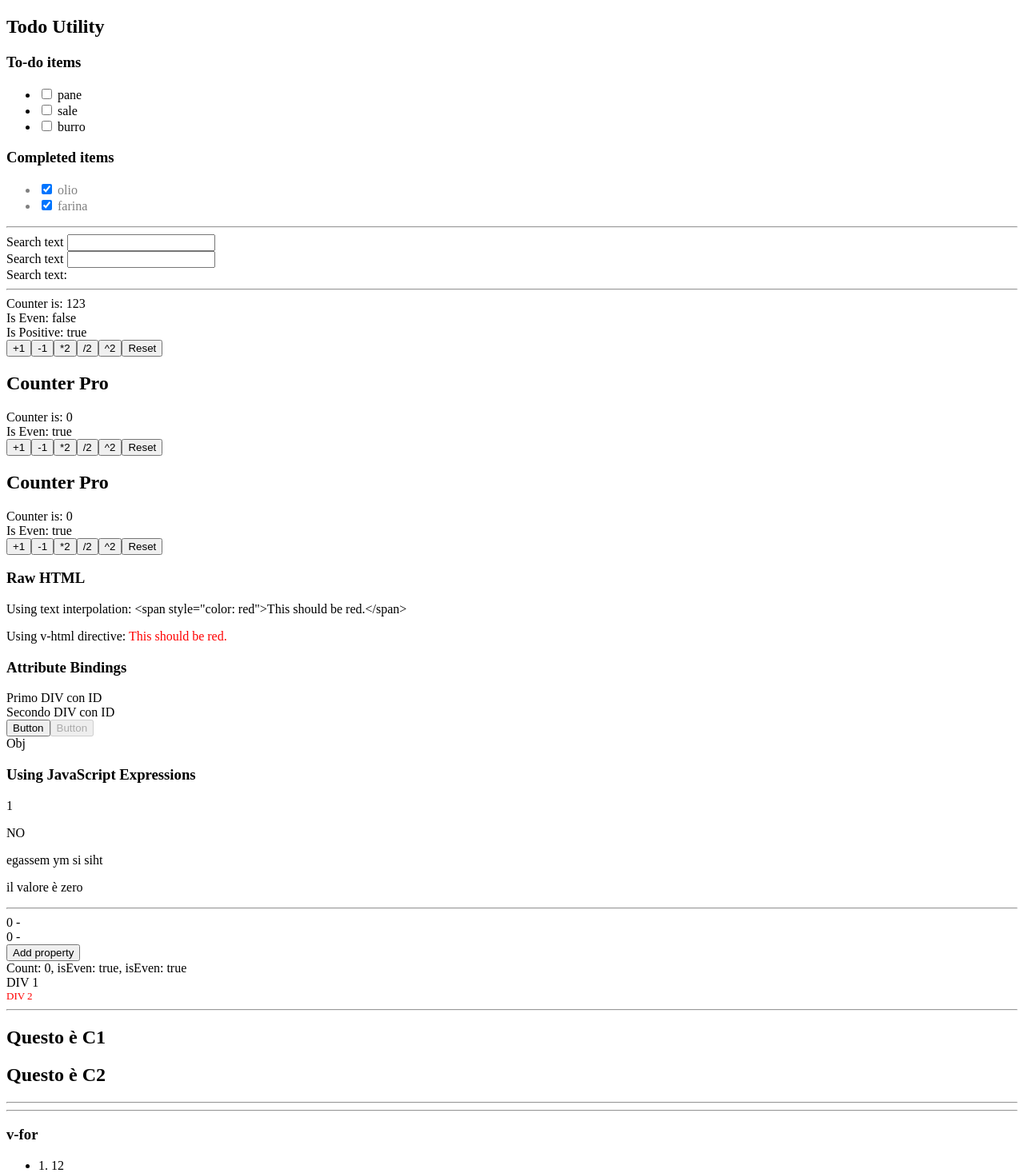
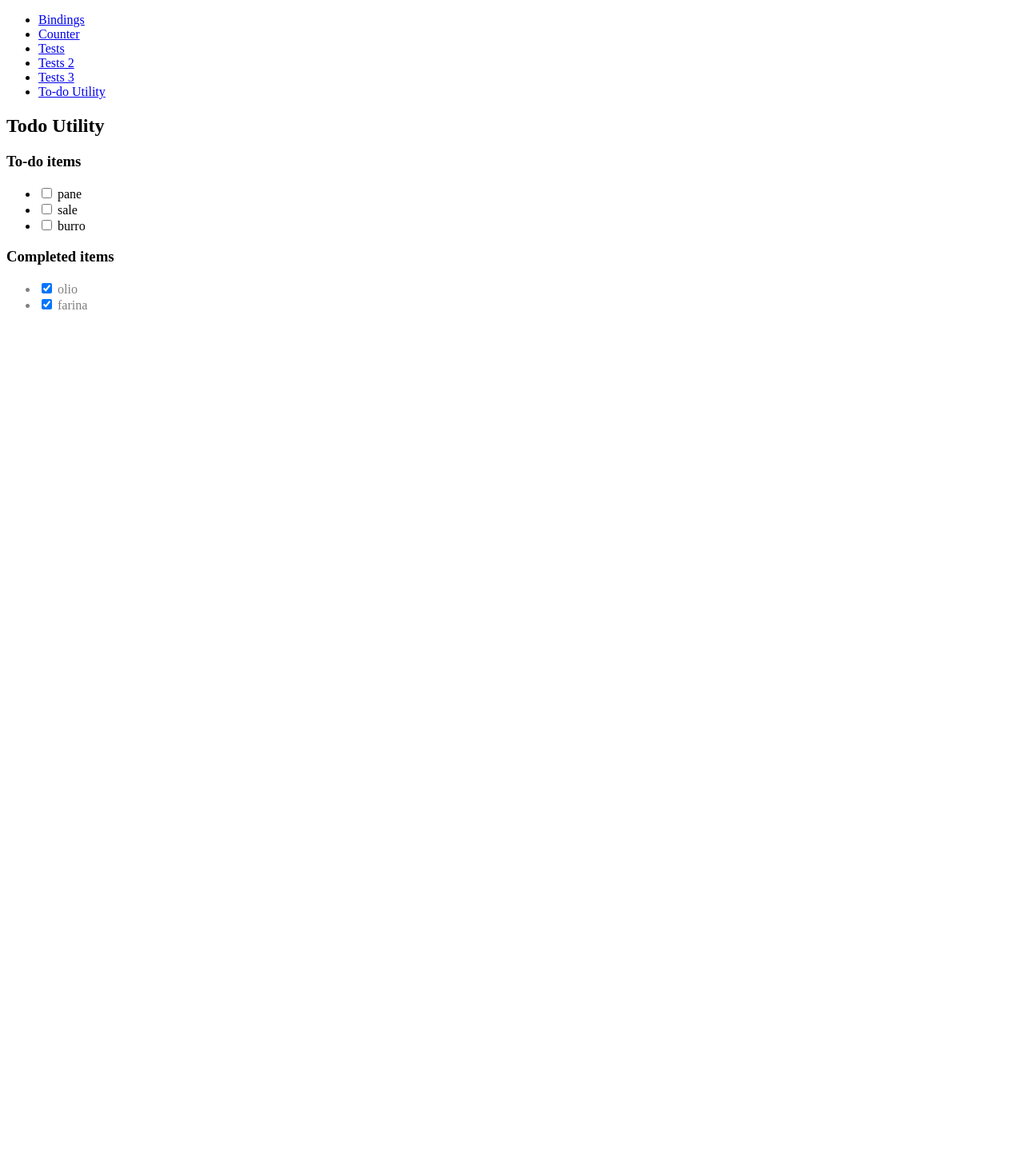
Before and after one commit to dennybiasiolli/vue-tutorial-project-2023-02-13, a Vue app: page /#/to-do-list in a window 1280 px wide. Shown: the top 1467 px of the page at 80% size. After the commit the page ends 800 px from the top, so only its background shows below. Built offline with nearby package versions, Linux system fonts and the light colour scheme.

Commit message:
configuring router

```diff
--- a/src/App.vue
+++ b/src/App.vue
@@ -1,41 +1,23 @@
-<script setup>
-import { ref } from 'vue'
-import Counter from '@/components/Counter.vue'
-import TodoUtility from '@/components/TodoUtility.vue'
-import CounterPro from '@/components/CounterPro.vue'
-import Tests from '@/components/Tests.vue'
-import Tests2 from '@/components/Tests2.vue'
-import Tests3 from '@/components/Tests3.vue'
-import Bindings from '@/components/Bindings.vue'
-
-function handleCounterChanged(valore) {
-  console.log('Il contatore è cambiato:', valore)
-}
-
-const counterValue = ref(0)
-</script>
-
 <template>
-  <TodoUtility />
-  <hr />
-  <Bindings />
-  <hr />
-  <Counter
-    :startValue="123"
-    @counterChanged="handleCounterChanged($event)"
-  />
-
-  <CounterPro
-    v-model="counterValue"
-  />
-  <CounterPro
-    :modelValue="counterValue"
-    @update:modelValue="newValue => counterValue = newValue"
-  />
-
-  <Tests />
-  <hr />
-  <Tests2 />
-  <hr />
-  <Tests3 />
+  <ul>
+    <li>
+      <RouterLink to="/bindings">Bindings</RouterLink>
+    </li>
+    <li>
+      <RouterLink to="/counter">Counter</RouterLink>
+    </li>
+    <li>
+      <RouterLink to="/tests">Tests</RouterLink>
+    </li>
+    <li>
+      <RouterLink to="/tests2">Tests 2</RouterLink>
+    </li>
+    <li>
+      <RouterLink to="/tests3">Tests 3</RouterLink>
+    </li>
+    <li>
+      <RouterLink :to="{ name: 'todo' }">To-do Utility</RouterLink>
+    </li>
+  </ul>
+  <RouterView />
 </template>
--- /dev/null
+++ b/src/components/CounterView.vue
@@ -0,0 +1,25 @@
+<script setup>
+import { ref } from 'vue';
+import Counter from '@/components/Counter.vue'
+import CounterPro from '@/components/CounterPro.vue'
+
+const counterValue = ref(0)
+function handleCounterChanged(valore) {
+  console.log('Il contatore è cambiato:', valore)
+}
+</script>
+
+<template>
+  <Counter
+    :startValue="123"
+    @counterChanged="handleCounterChanged($event)"
+  />
+
+  <CounterPro
+    v-model="counterValue"
+  />
+  <CounterPro
+    :modelValue="counterValue"
+    @update:modelValue="newValue => counterValue = newValue"
+  />
+</template>
--- a/src/components/TodoUtility.vue
+++ b/src/components/TodoUtility.vue
@@ -1,5 +1,5 @@
 <script setup>
-import { ref, computed, onMounted } from 'vue'
+import { ref, computed, onMounted, onUnmounted } from 'vue'
 import TodoList from './TodoList.vue';
 
 const items = ref([])
@@ -7,6 +7,7 @@ const completedItems = computed(() => items.value.filter((item) => item.complete
 const todoItems = computed(() => items.value.filter((item) => !item.completed))
 
 onMounted(() => {
+  console.log('Todo Utility mounted')
   items.value = [
     { id: 1, text: 'pane', completed: false },
     { id: 2, text: 'olio', completed: true },
@@ -14,6 +15,9 @@ onMounted(() => {
     { id: 4, text: 'farina', completed: true },
     { id: 5, text: 'burro', completed: false },
   ]
+})
+onUnmounted(() => {
+  console.log('Todo Utility unMounted')
 })
 
 function handleSwitchTodo({ id, completed }) {
--- /dev/null
+++ b/src/router/index.js
@@ -0,0 +1,44 @@
+import {
+  createRouter,
+  createWebHashHistory,
+} from 'vue-router'
+
+import Bindings from '@/components/Bindings.vue'
+import CounterView from '@/components/CounterView.vue'
+import Tests from '@/components/Tests.vue'
+import Tests2 from '@/components/Tests2.vue'
+import Tests3 from '@/components/Tests3.vue'
+import TodoUtility from '@/components/TodoUtility.vue'
+
+export const routes = [
+  {
+    path: '/bindings',
+    component: Bindings,
+  },
+  {
+    path: '/counter',
+    component: CounterView,
+  },
+  {
+    path: '/tests',
+    component: Tests,
+  },
+  {
+    path: '/tests2',
+    component: Tests2,
+  },
+  {
+    path: '/tests3',
+    component: Tests3,
+  },
+  {
+    path: '/to-do-list',
+    name: 'todo',
+    component: TodoUtility,
+  },
+]
+
+export const router = createRouter({
+  history: createWebHashHistory(),
+  routes, // short for `routes: routes`
+})
```
Also changed, not shown: src/main.js (+6 -1 lines).
